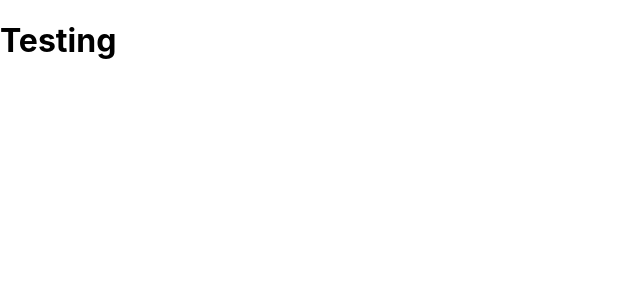
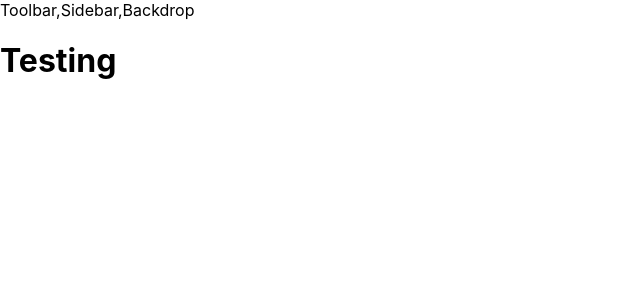
Before and after one commit to sayantabonny/Burger_Builder_Basic, a React (Create React App) app: page / in a window 1280 px wide. Shown: the top 300 px of the page, without its empty margins (0-640 px from the left). Built offline with nearby package versions, Linux system fonts and the light colour scheme; the HTML template or start-up script is replaced by a standard one.

Commit message:
Basic Wraping & HOC-- fixed Import should be caps

```diff
--- a/src/App.js
+++ b/src/App.js
@@ -1,11 +1,11 @@
-import layout from './Components/Layout/Layout'
+import Layout from './Components/Layout/Layout'
 
 function App() {
   return (
     <div className="App">
-      <layout>
+      <Layout>
        <h1>Testing</h1>
-      </layout>
+      </Layout>
     </div>
   );
 }
--- a/src/Components/Layout/Layout.js
+++ b/src/Components/Layout/Layout.js
@@ -8,7 +8,7 @@ const layout = (props_args) => (
         {props_args.children}
 
     </main>
-    </Aux> /*Or we could have used used Div as single element is needed in return */
+    </Aux>
 )
-
+/*Or we could have used used Div as single element is needed in return */
 export default layout;
--- a/src/Hoc/hoc_Aux.js
+++ b/src/Hoc/hoc_Aux.js
@@ -1,4 +1,4 @@
-const aux = (props) => props.children;
-export default aux;
+const Aux = (props) => props.children;
+export default Aux;
 
 //HIGHER ORDER COMPONENT
```
